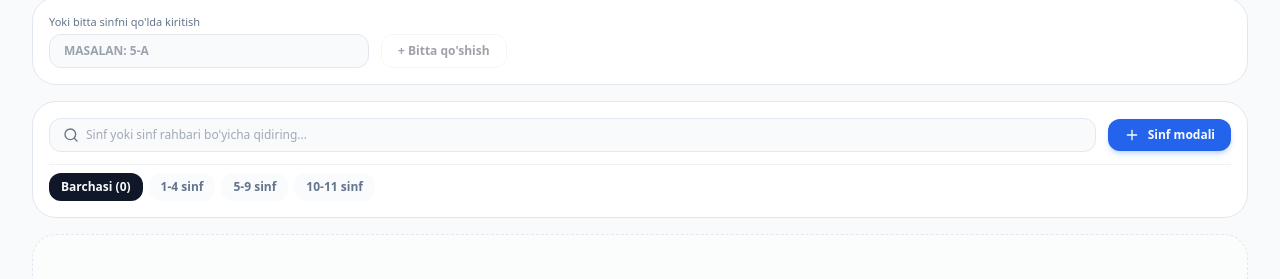
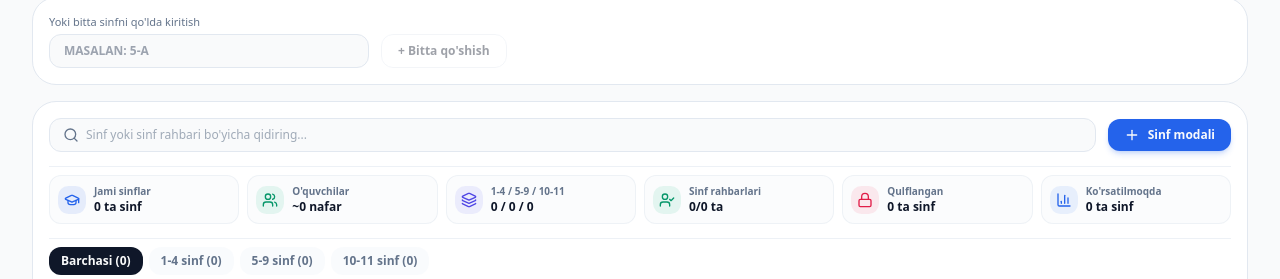
Before and after one commit to BaxromAvliyoqulov/AI_lesson_table, a Next.js app: page /sozlamalar in a window 1280 px wide. Shown: the part 521-800 px from the top of the page. Built offline with nearby package versions, Linux system fonts and the light colour scheme; no server answers; the database is empty.

Commit message:
feat(classes): add dynamic status bar and multi-level grade filters in ClassesTab

```diff
--- a/src/components/settings/tabs/ClassesTab.tsx
+++ b/src/components/settings/tabs/ClassesTab.tsx
@@ -4,6 +4,7 @@ import React, { useState, useMemo, useCallback } from "react";
 import { SchoolClass, Branch, Shift, Teacher, Subject } from "@/types";
 import { sortClassesByName } from "@/lib/utils";
 import { TeacherSelectCombobox } from "../shared/TeacherSelectCombobox";
+import { useSchoolStore } from "@/lib/store/useSchoolStore";
 import {
   GraduationCap,
   Plus,
@@ -23,6 +24,10 @@ import {
   Check,
   CalendarOff,
   Users,
+  Lock,
+  Unlock,
+  Layers,
+  BarChart3,
 } from "lucide-react";
 
 interface ClassesTabProps {
@@ -40,7 +45,7 @@ interface ClassesTabProps {
   onBulkAddClasses?: (newClasses: SchoolClass[]) => void;
 }
 
-type ClassFilterType = "ALL" | "PRIMARY" | "MIDDLE" | "HIGH" | "NO_HOMEROOM";
+type ClassFilterType = "ALL" | "PRIMARY" | "MIDDLE" | "HIGH" | "NO_HOMEROOM" | "LOCKED";
 
 const AVAILABLE_GRADES = [1, 2, 3, 4, 5, 6, 7, 8, 9, 10, 11];
 const AVAILABLE_LETTERS = ["A", "B", "D", "E", "F", "G", "H", "I", "J", "K"];
@@ -59,8 +64,10 @@ export const ClassesTab: React.FC<ClassesTabProps> = ({
   onOpenEMaktabImport,
   onBulkAddClasses,
 }) => {
+  const { lockedClassIds = [], toggleLockClass } = useSchoolStore();
   const [search, setSearch] = useState("");
   const [filterType, setFilterType] = useState<ClassFilterType>("ALL");
+  const [selectedGrade, setSelectedGrade] = useState<number | null>(null);
 
   // Ommaviy generator holati
   const [selectedGrades, setSelectedGrades] = useState<number[]>([]);
@@ -141,14 +148,35 @@ export const ClassesTab: React.FC<ClassesTabProps> = ({
     [teachers, teacherMap]
   );
 
+  const primaryCount = useMemo(() => classes.filter((c) => c.grade <= 4).length, [classes]);
+  const middleCount = useMemo(() => classes.filter((c) => c.grade >= 5 && c.grade <= 9).length, [classes]);
+  const highCount = useMemo(() => classes.filter((c) => c.grade >= 10).length, [classes]);
+  const totalStudents = useMemo(() => classes.reduce((sum, c) => sum + (c.studentCount || 25), 0), [classes]);
+  const lockedCount = useMemo(() => classes.filter((c) => lockedClassIds.includes(c.id)).length, [classes, lockedClassIds]);
+
   const noHomeroomCount = useMemo(
     () => classes.filter((c) => !getClassHomeroomTeacher(c)).length,
     [classes, getClassHomeroomTeacher]
   );
+  const withHomeroomCount = useMemo(() => classes.length - noHomeroomCount, [classes.length, noHomeroomCount]);
+
+  // Har bir aniq sinf raqami (1..11) dagi sinflar soni
+  const gradeCounts = useMemo(() => {
+    const map = new Map<number, number>();
+    for (let g = 1; g <= 11; g++) map.set(g, 0);
+    classes.forEach((c) => {
+      const g = c.grade || 1;
+      map.set(g, (map.get(g) || 0) + 1);
+    });
+    return map;
+  }, [classes]);
 
   const filteredClasses = useMemo(() => {
     let list = classes;
-    if (filterType === "PRIMARY") {
+
+    if (selectedGrade !== null) {
+      list = list.filter((c) => c.grade === selectedGrade);
+    } else if (filterType === "PRIMARY") {
       list = list.filter((c) => c.grade <= 4);
     } else if (filterType === "MIDDLE") {
       list = list.filter((c) => c.grade >= 5 && c.grade <= 9);
@@ -156,6 +184,8 @@ export const ClassesTab: React.FC<ClassesTabProps> = ({
       list = list.filter((c) => c.grade >= 10);
     } else if (filterType === "NO_HOMEROOM") {
       list = list.filter((c) => !getClassHomeroomTeacher(c));
+    } else if (filterType === "LOCKED") {
+      list = list.filter((c) => lockedClassIds.includes(c.id));
     }
 
     if (search.trim()) {
@@ -169,7 +199,7 @@ export const ClassesTab: React.FC<ClassesTabProps> = ({
     }
 
     return sortClassesByName(list);
-  }, [classes, filterType, search, getClassHomeroomTeacher]);
+  }, [classes, selectedGrade, filterType, search, getClassHomeroomTeacher, lockedClassIds]);
 
   // Ommaviy sinflarni yaratish
   const handleCreateBulkClasses = () => {
@@ -506,8 +536,9 @@ export const ClassesTab: React.FC<ClassesTabProps> = ({
         </button>
       </form>
 
-      {/* 4. Toolbar va Filtrlar */}
-      <div className="flex flex-col gap-3 p-4 rounded-3xl bg-card border border-border shadow-xs">
+      {/* 4. Toolbar, Status Bar va Kengaytirilgan Filtrlar */}
+      <div className="flex flex-col gap-3.5 p-4 rounded-3xl bg-card border border-border shadow-xs">
+        {/* Yuqori qidiruv va sinf qo'shish */}
         <div className="flex flex-col sm:flex-row items-start sm:items-center justify-between gap-3">
           <div className="relative flex-1 sm:w-80 w-full">
             <Search className="w-4 h-4 absolute left-3.5 top-1/2 -translate-y-1/2 text-muted-foreground shrink-0" />
@@ -531,12 +562,77 @@ export const ClassesTab: React.FC<ClassesTabProps> = ({
           </div>
         </div>
 
-        {/* Filter pills */}
+        {/* 🌟 STATUS BAR (Sinflar holati, kontingent va rahbarlar monitoring paneli) */}
+        <div className="grid grid-cols-2 sm:grid-cols-3 lg:grid-cols-6 gap-2 pt-2 border-t border-border/60">
+          <div className="flex items-center gap-2 p-2 rounded-xl bg-muted/30 border border-border/50">
+            <div className="w-7 h-7 rounded-lg bg-primary/10 text-primary flex items-center justify-center shrink-0">
+              <GraduationCap className="w-4 h-4" />
+            </div>
+            <div className="min-w-0">
+              <div className="text-[10px] text-muted-foreground font-semibold">Jami sinflar</div>
+              <div className="text-xs font-extrabold text-foreground">{classes.length} ta sinf</div>
+            </div>
+          </div>
+
+          <div className="flex items-center gap-2 p-2 rounded-xl bg-muted/30 border border-border/50">
+            <div className="w-7 h-7 rounded-lg bg-emerald-500/10 text-emerald-600 flex items-center justify-center shrink-0">
+              <Users className="w-4 h-4" />
+            </div>
+            <div className="min-w-0">
+              <div className="text-[10px] text-muted-foreground font-semibold">O'quvchilar</div>
+              <div className="text-xs font-extrabold text-foreground">~{totalStudents} nafar</div>
+            </div>
+          </div>
+
+          <div className="flex items-center gap-2 p-2 rounded-xl bg-muted/30 border border-border/50">
+            <div className="w-7 h-7 rounded-lg bg-indigo-500/10 text-indigo-600 flex items-center justify-center shrink-0">
+              <Layers className="w-4 h-4" />
+            </div>
+            <div className="min-w-0">
+              <div className="text-[10px] text-muted-foreground font-semibold">1-4 / 5-9 / 10-11</div>
+              <div className="text-xs font-extrabold text-foreground">{primaryCount} / {middleCount} / {highCount}</div>
+            </div>
+          </div>
+
+          <div className="flex items-center gap-2 p-2 rounded-xl bg-muted/30 border border-border/50">
+            <div className={`w-7 h-7 rounded-lg flex items-center justify-center shrink-0 ${
+              noHomeroomCount === 0 ? "bg-emerald-500/10 text-emerald-600" : "bg-amber-500/10 text-amber-600"
+            }`}>
+              <UserCheck className="w-4 h-4" />
+            </div>
+            <div className="min-w-0">
+              <div className="text-[10px] text-muted-foreground font-semibold">Sinf rahbarlari</div>
+              <div className="text-xs font-extrabold text-foreground">{withHomeroomCount}/{classes.length} ta</div>
+            </div>
+          </div>
+
+          <div className="flex items-center gap-2 p-2 rounded-xl bg-muted/30 border border-border/50">
+            <div className="w-7 h-7 rounded-lg bg-rose-500/10 text-rose-600 flex items-center justify-center shrink-0">
+              <Lock className="w-4 h-4" />
+            </div>
+            <div className="min-w-0">
+              <div className="text-[10px] text-muted-foreground font-semibold">Qulflangan</div>
+              <div className="text-xs font-extrabold text-foreground">{lockedCount} ta sinf</div>
+            </div>
+          </div>
+
+          <div className="flex items-center gap-2 p-2 rounded-xl bg-muted/30 border border-border/50">
+            <div className="w-7 h-7 rounded-lg bg-blue-500/10 text-blue-600 flex items-center justify-center shrink-0">
+              <BarChart3 className="w-4 h-4" />
+            </div>
+            <div className="min-w-0">
+              <div className="text-[10px] text-muted-foreground font-semibold">Ko'rsatilmoqda</div>
+              <div className="text-xs font-extrabold text-foreground">{filteredClasses.length} ta sinf</div>
+            </div>
+          </div>
+        </div>
+
+        {/* Filter pills: Bosqichlar */}
         <div className="flex items-center gap-1.5 pt-2 border-t border-border/60 overflow-x-auto no-scrollbar">
           <button
-            onClick={() => setFilterType("ALL")}
+            onClick={() => { setFilterType("ALL"); setSelectedGrade(null); }}
             className={`px-3 py-1.5 rounded-xl text-xs font-semibold transition-all cursor-pointer whitespace-nowrap shrink-0 ${
-              filterType === "ALL"
+              filterType === "ALL" && selectedGrade === null
                 ? "bg-foreground text-background font-bold shadow-xs"
                 : "bg-muted/40 hover:bg-muted text-muted-foreground"
             }`}
@@ -545,41 +641,55 @@ export const ClassesTab: React.FC<ClassesTabProps> = ({
           </button>
 
           <button
-            onClick={() => setFilterType("PRIMARY")}
+            onClick={() => { setFilterType("PRIMARY"); setSelectedGrade(null); }}
             className={`px-3 py-1.5 rounded-xl text-xs font-semibold transition-all cursor-pointer whitespace-nowrap shrink-0 ${
-              filterType === "PRIMARY"
+              filterType === "PRIMARY" && selectedGrade === null
                 ? "bg-primary text-primary-foreground font-bold shadow-xs"
                 : "bg-muted/40 hover:bg-muted text-muted-foreground"
             }`}
           >
-            1-4 sinf
+            1-4 sinf ({primaryCount})
           </button>
 
           <button
-            onClick={() => setFilterType("MIDDLE")}
+            onClick={() => { setFilterType("MIDDLE"); setSelectedGrade(null); }}
             className={`px-3 py-1.5 rounded-xl text-xs font-semibold transition-all cursor-pointer whitespace-nowrap shrink-0 ${
-              filterType === "MIDDLE"
+              filterType === "MIDDLE" && selectedGrade === null
                 ? "bg-primary text-primary-foreground font-bold shadow-xs"
                 : "bg-muted/40 hover:bg-muted text-muted-foreground"
             }`}
           >
-            5-9 sinf
+            5-9 sinf ({middleCount})
           </button>
 
           <button
-            onClick={() => setFilterType("HIGH")}
+            onClick={() => { setFilterType("HIGH"); setSelectedGrade(null); }}
             className={`px-3 py-1.5 rounded-xl text-xs font-semibold transition-all cursor-pointer whitespace-nowrap shrink-0 ${
-              filterType === "HIGH"
+              filterType === "HIGH" && selectedGrade === null
                 ? "bg-primary text-primary-foreground font-bold shadow-xs"
                 : "bg-muted/40 hover:bg-muted text-muted-foreground"
             }`}
           >
-            10-11 sinf
+            10-11 sinf ({highCount})
           </button>
+
+          {lockedCount > 0 && (
+            <button
+              onClick={() => { setFilterType("LOCKED"); setSelectedGrade(null); }}
+              className={`inline-flex items-center gap-1.5 px-3 py-1.5 rounded-xl text-xs font-bold transition-all cursor-pointer whitespace-nowrap shrink-0 ${
+                filterType === "LOCKED"
+                  ? "bg-rose-600 text-white shadow-xs"
+                  : "bg-rose-50 dark:bg-rose-950/40 text-rose-700 dark:text-rose-300 border border-rose-200 dark:border-rose-900/60"
+              }`}
+            >
+              <Lock className="w-3.5 h-3.5 shrink-0" />
+              <span>🔒 Qulflanganlar ({lockedCount})</span>
+            </button>
+          )}
 
           {noHomeroomCount > 0 && (
             <button
-              onClick={() => setFilterType("NO_HOMEROOM")}
+              onClick={() => { setFilterType("NO_HOMEROOM"); setSelectedGrade(null); }}
               className={`inline-flex items-center gap-1.5 px-3 py-1.5 rounded-xl text-xs font-bold transition-all cursor-pointer whitespace-nowrap shrink-0 ${
                 filterType === "NO_HOMEROOM"
                   ? "bg-rose-600 text-white shadow-xs"
@@ -590,6 +700,35 @@ export const ClassesTab: React.FC<ClassesTabProps> = ({
               <span>⚠️ Rahbari yo'qlar ({noHomeroomCount})</span>
             </button>
           )}
+        </div>
+
+        {/* 🔢 Aniq sinf parallellari (1 dan 11 gacha) mikro-filtri */}
+        <div className="flex items-center gap-1 overflow-x-auto no-scrollbar pt-1">
+          <span className="text-[11px] font-bold text-muted-foreground/70 uppercase tracking-wider shrink-0 mr-1">
+            Sinflar:
+          </span>
+          {AVAILABLE_GRADES.map((g) => {
+            const count = gradeCounts.get(g) || 0;
+            if (count === 0) return null;
+            const isSelected = selectedGrade === g;
+
+            return (
+              <button
+                key={`grade_btn_${g}`}
+                type="button"
+                onClick={() => setSelectedGrade(isSelected ? null : g)}
+                className={`px-2.5 py-1 rounded-lg text-[11px] font-bold transition-all cursor-pointer whitespace-nowrap shrink-0 ${
+                  isSelected
+                    ? "bg-primary text-primary-foreground shadow-xs scale-105"
+                    : "bg-muted/40 hover:bg-muted text-foreground/80"
+                }`}
+                title={`${g}-sinflarni ko'rish (${count} ta)`}
+              >
+                <span>{g}-sinf</span>
+                <span className="ml-1 opacity-70 text-[10px]">({count})</span>
+              </button>
+            );
+          })}
         </div>
       </div>
 
@@ -656,6 +795,29 @@ export const ClassesTab: React.FC<ClassesTabProps> = ({
                     </div>
 
                     <div className="flex items-center gap-1 shrink-0">
+                      <button
+                        type="button"
+                        onClick={(e) => {
+                          e.stopPropagation();
+                          toggleLockClass(cls.id);
+                        }}
+                        title={
+                          lockedClassIds.includes(cls.id)
+                            ? "🔒 Dars jadvali qulflangan (Generatsiyada darslar o'zgarmaydi). Ochish uchun bosing"
+                            : "🔓 Dars jadvalini qulflash"
+                        }
+                        className={`p-1.5 rounded-xl transition-all cursor-pointer ${
+                          lockedClassIds.includes(cls.id)
+                            ? "bg-rose-50 text-rose-600 dark:bg-rose-950/50 dark:text-rose-400"
+                            : "text-muted-foreground hover:text-foreground hover:bg-muted"
+                        }`}
+                      >
+                        {lockedClassIds.includes(cls.id) ? (
+                          <Lock className="w-4 h-4 text-rose-600" />
+                        ) : (
+                          <Unlock className="w-4 h-4 text-slate-400" />
+                        )}
+                      </button>
                       <button
                         onClick={() => onEditClass(cls)}
                         title="Tahrirlash va dars cheklovlari"
```
Also changed, not shown: 1 other file (tests, documents, lock files or other folders).
